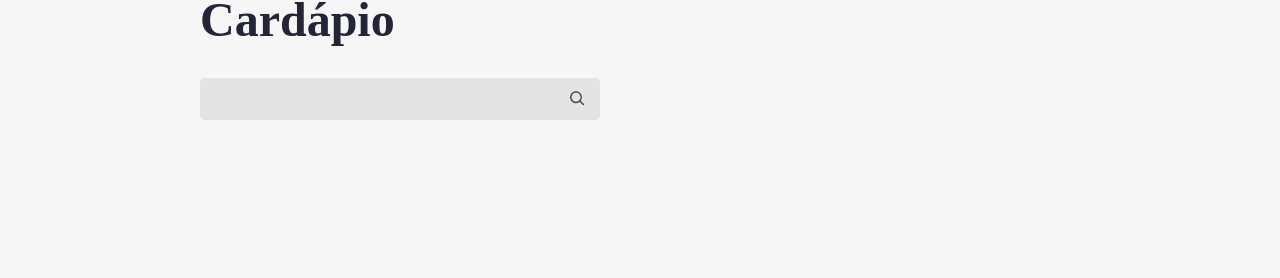
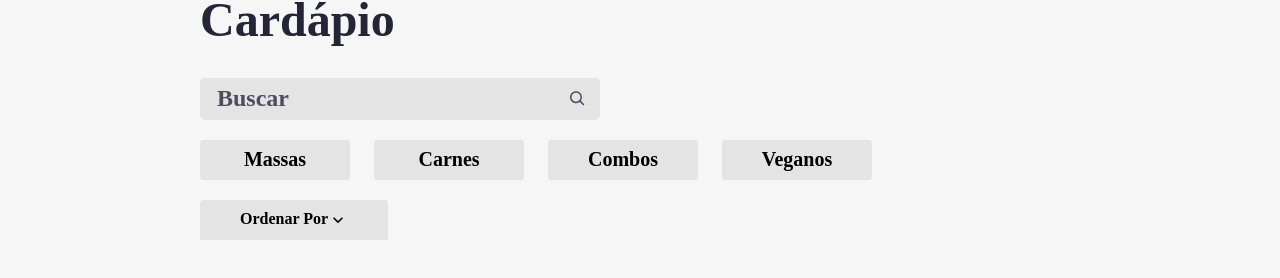
Before and after one commit to jdsn90/aluroni, a React (Create React App) app: page /cardapio in a window 1280 px wide. Shown: the part 514-792 px from the top of the page. Built offline with nearby package versions, Linux system fonts and the light colour scheme; a web font is replaced by a local one.

Commit message:
aula 04, criando os filtros e opção de "ordenar por"

```diff
--- a/public/index.html
+++ b/public/index.html
@@ -3,13 +3,10 @@
 
 <head>
   <meta charset="utf-8" />
-  <link rel="icon" href="%PUBLIC_URL%/favicon.ico" />
+  <link rel="icon" href="%PUBLIC_URL%/favicon.svg" />
   <meta name="viewport" content="width=device-width, initial-scale=1" />
   <meta name="theme-color" content="#000000" />
   <meta name="description" content="Web site created using create-react-app" />
-  <link rel="apple-touch-icon" href="%PUBLIC_URL%/logo192.png" />
-
-  <link rel="manifest" href="%PUBLIC_URL%/manifest.json" />
 
   <title>Aluroni</title>
 </head>
--- a/src/pages/Cardapio/Buscador/index.tsx
+++ b/src/pages/Cardapio/Buscador/index.tsx
@@ -12,6 +12,7 @@
     <input
       value={busca}
       onChange={(evento) => setBusca(evento.target.value)}
+      placeholder="Buscar"
     />
     <CgSearch
       size={20}
--- a/src/pages/Cardapio/Cardapio.module.scss
+++ b/src/pages/Cardapio/Cardapio.module.scss
@@ -56,3 +56,28 @@
     margin-bottom: 30px;
   }
 }
+.filtros {
+  display: flex;
+  gap: 24px;
+  flex-wrap: wrap;
+  margin: 20px 0;
+  &__filtro {
+    align-items: center;
+    background-color: $grey;
+    border: none;
+    border-radius: 4px;
+    display: flex;
+    font-size: 1.25rem;
+    font-weight: bold;
+    height: 40px;
+    justify-content: center;
+    width: 150px;
+    &--ativo {
+      background-color: $blue;
+      color: white;
+    }
+    &:hover {
+      cursor: pointer;
+    }
+  }
+}
--- /dev/null
+++ b/src/pages/Cardapio/Filtros/Filtros.module.scss
@@ -0,0 +1,27 @@
+@import "styles/variaveis";
+
+.filtros {
+  display: flex;
+  gap: 24px;
+  flex-wrap: wrap;
+  margin: 20px 0;
+  &__filtro {
+    align-items: center;
+    background-color: $grey;
+    border: none;
+    border-radius: 4px;
+    display: flex;
+    font-size: 1.25rem;
+    font-weight: bold;
+    height: 40px;
+    justify-content: center;
+    width: 150px;
+    &--ativo {
+      background-color: $blue;
+      color: white;
+    }
+    &:hover {
+      cursor: pointer;
+    }
+  }
+}
--- /dev/null
+++ b/src/pages/Cardapio/Filtros/filtros.json
@@ -0,0 +1,18 @@
+[
+  {
+    "label": "Massas",
+    "id": 1
+  },
+  {
+    "label": "Carnes",
+    "id": 2
+  },
+  {
+    "label": "Combos",
+    "id": 3
+  },
+  {
+    "label": "Veganos",
+    "id": 4
+  }
+]
--- /dev/null
+++ b/src/pages/Cardapio/Filtros/index.tsx
@@ -0,0 +1,32 @@
+import filtros from "./filtros.json";
+import styles from './Filtros.module.scss';
+import classNames from 'classnames';
+
+type IOpcao = typeof filtros[0];
+
+interface Props {
+  filtro: number | null;
+  setFiltro: React.Dispatch<React.SetStateAction<number | null>>;
+}
+
+export default function Filtros({ filtro, setFiltro }: Props) {
+
+  function selecionarFiltro(opcao: IOpcao) {
+    if (filtro === opcao.id) return setFiltro(null);
+    return setFiltro(opcao.id);
+  }
+  return (
+    <div className={styles.filtros}>
+      {filtros.map(opcao => (
+        <button className={classNames({
+          [styles.filtros__filtro]: true,
+          [styles['filtros__filtro--ativo']]: filtro === opcao.id
+        })}
+          key={opcao.id}
+          onClick={() => selecionarFiltro(opcao)}>
+          {opcao.label}
+        </button>
+      ))}
+    </div>
+  )
+}
--- /dev/null
+++ b/src/pages/Cardapio/Ordenador/Ordenador.module.scss
@@ -0,0 +1,49 @@
+@import "styles/variaveis";
+
+.ordenador {
+  align-items: center;
+  background-color: $grey;
+  border: none;
+  border-top-left-radius: 4px;
+  border-top-right-radius: 4px;
+  display: flex;
+  font-size: 1rem;
+  font-weight: bold;
+  height: 40px;
+  justify-content: space-between;
+  min-width: 170px;
+  padding: 0 40px;
+  position: relative;
+  &--ativo {
+    background-color: $blue;
+    color: white;
+  }
+  &__options {
+    display: none;
+    position: absolute;
+    left: 0;
+    flex-direction: column;
+    top: 100%;
+    width: 100%;
+    &--ativo {
+      display: flex;
+    }
+  }
+  &__option {
+    align-items: center;
+    background-color: $grey;
+    border-top: 2px solid $light-grey;
+    box-sizing: border-box;
+    color: $black;
+    display: flex;
+    height: 40px;
+    justify-content: center;
+    width: inherit;
+    &:hover,
+    &--ativo {
+      background-color: $blue;
+      cursor: pointer;
+      color: white;
+    }
+  }
+}
--- /dev/null
+++ b/src/pages/Cardapio/Ordenador/index.tsx
@@ -0,0 +1,44 @@
+import styles from './Ordenador.module.scss';
+import opcoes from './opcoes.json';
+import React, { useState } from 'react';
+import classNames from "classnames";
+import { MdKeyboardArrowDown, MdKeyboardArrowUp } from 'react-icons/md';
+
+interface Props {
+  ordenador: string,
+  setOrdenador: React.Dispatch<React.SetStateAction<string>>
+}
+
+export default function Ordenador({
+  ordenador,
+  setOrdenador
+}: Props) {
+
+  const [aberto, setAberto] = useState(false);
+  const nomeOrdenador = ordenador && opcoes.find(opcao => opcao.value === ordenador)?.nome;
+  return (
+    <button
+      className={classNames({
+        [styles.ordenador]: true,
+        [styles["ordenador--ativo"]]: ordenador !== ""
+      })}
+      onClick={() => setAberto(!aberto)}
+      onBlur={() => setAberto(false)}>
+
+      <span>{nomeOrdenador || "Ordenar Por"}</span>
+      {aberto ? <MdKeyboardArrowUp size={20} /> : <MdKeyboardArrowDown size={20} />}
+      <div className={classNames({
+        [styles.ordenador__options]: true,
+        [styles["ordenador__options--ativo"]]: aberto,
+      })}>
+        {opcoes.map(opcao => (
+          <div className={styles.ordenador__option}
+            key={opcao.value}
+            onClick={() => setOrdenador(opcao.value)}>
+            {opcao.nome}
+          </div>
+        ))}
+      </div>
+    </button>
+  )
+}
--- /dev/null
+++ b/src/pages/Cardapio/Ordenador/opcoes.json
@@ -0,0 +1,18 @@
+[
+  {
+    "nome": "",
+    "value": ""
+  },
+  {
+    "nome": "Porção",
+    "value": "porcao"
+  },
+  {
+    "nome": "Qtd. pessoas",
+    "value": "qtd_pessoas"
+  },
+  {
+    "nome": "Preço",
+    "value": "preco"
+  }
+]
--- a/src/pages/Cardapio/index.tsx
+++ b/src/pages/Cardapio/index.tsx
@@ -2,10 +2,14 @@
 import { ReactComponent as Logo } from 'assets/logo.svg'
 import Buscador from './Buscador';
 import { useState } from 'react';
+import Filtros from './Filtros';
+import Ordenador from './Ordenador';
 
 export default function Cardapio() {
 
   const [busca, setBusca] = useState("");
+  const [filtro, setFiltro] = useState<number | null>(null);
+  const [ordenador, setOrdenador] = useState("");
 
   return (
     <main>
@@ -20,6 +24,9 @@
       <section className={styles.cardapio}>
         <h3 className={styles.cardapio__titulo}>Cardápio</h3>
         <Buscador busca={busca} setBusca={setBusca} />
+        <div className={styles.cardapio__filtros}></div>
+        <Filtros filtro={filtro} setFiltro={setFiltro} />
+        <Ordenador ordenador={ordenador} setOrdenador={setOrdenador} />
       </section>
     </main>
   )
```
Also changed, not shown: public/favicon.svg (added).
